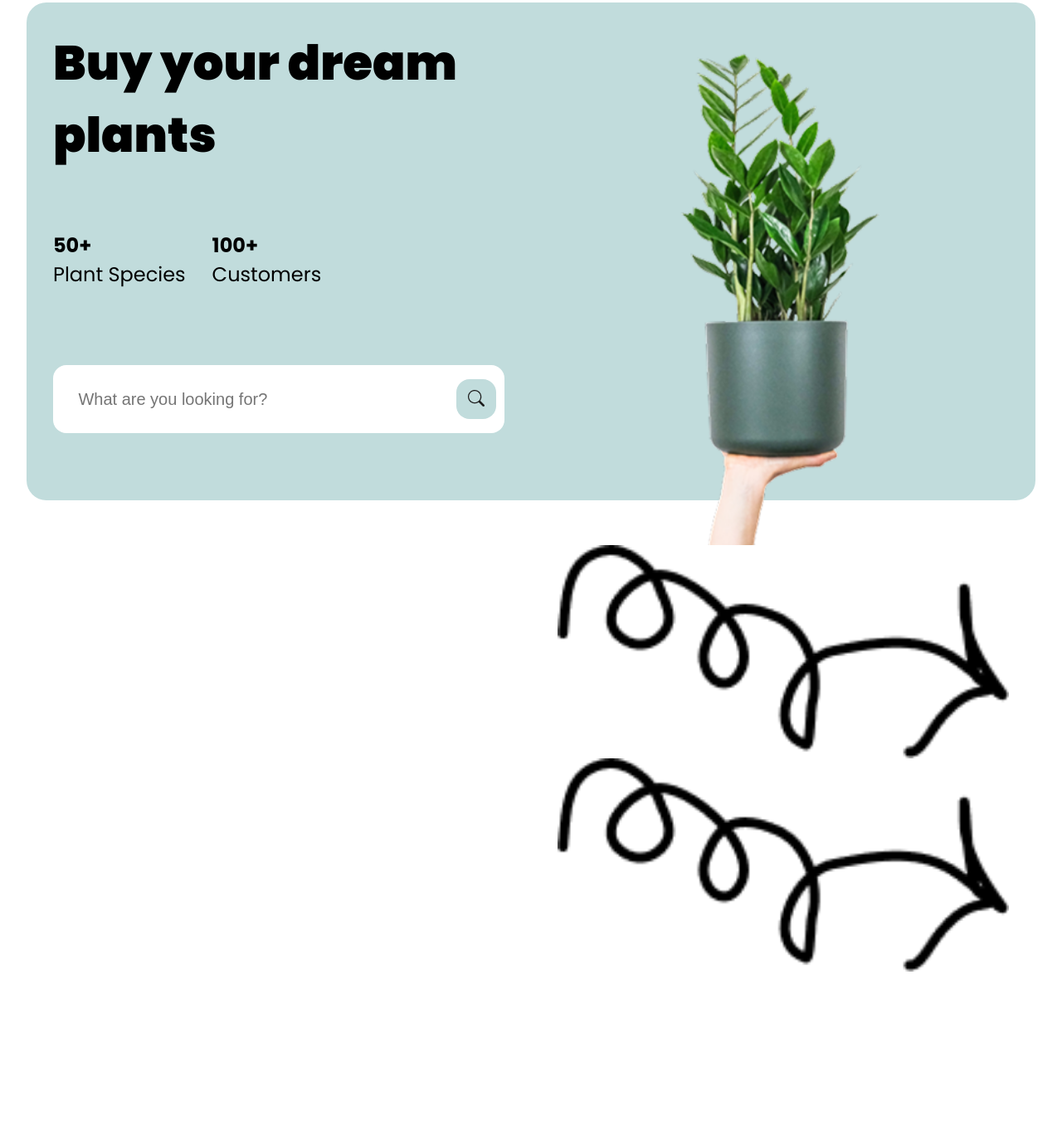
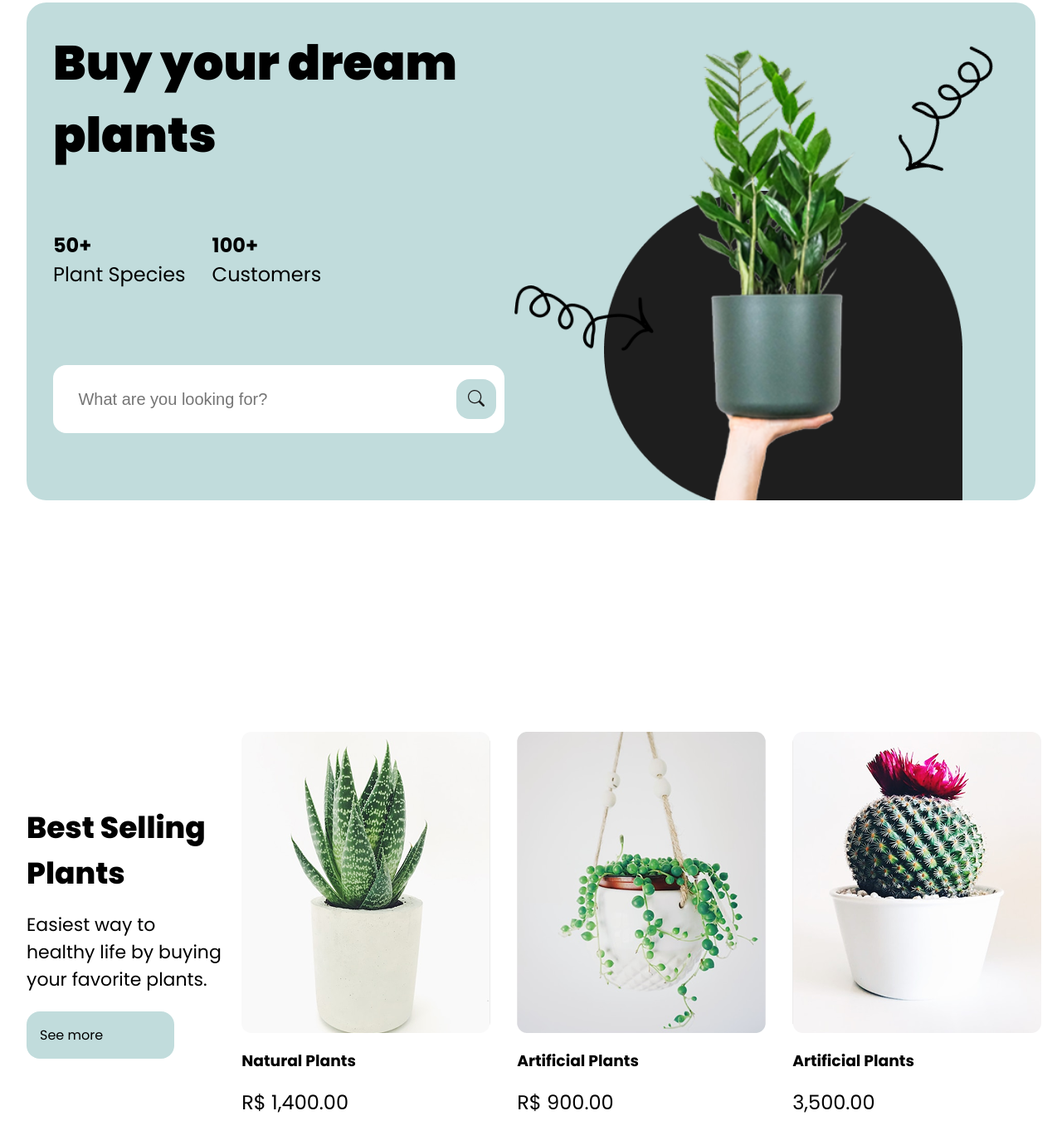
Before and after one commit to Gianyer-dev/plant-shop, a plain HTML site: page index.html in a window 1280 px wide. Shown: the part 102-1482 px from the top of the page at 83% size. Drawn offline with Linux system fonts and the light colour scheme.

Commit message:
Add files via upload

```diff
--- a/index.html
+++ b/index.html
@@ -3,7 +3,7 @@
 <head>
     <meta charset="UTF-8">
     <meta name="viewport" content="width=device-width, initial-scale=1.0">
-    <title>Document</title>
+    <title>Greemind</title>
     <link rel="stylesheet" href="style.css">
 </head>
 <body>
@@ -45,14 +45,42 @@
                     </div>
                     </div>
                 <div class="right">
-                    <img src="./assets/planta-header.png">
-                    <img src="./assets/Vector.png">
-                    <img src="./assets/Vector.png">
+                    <div class="header__img">
+                        <img src="./assets/plant-fundo.png" class="header__plant-fundo">
+                        <img src="./assets/planta-header.png" class="header__plant">
+                        <img src="./assets/Vector.png" class="header__vector vector__1">
+                        <img src="./assets/Vector.png" class="header__vector vector__2">
+                    </div>
                 </div>
             </div>
         </header>
     </div>
-    <div></div>
+    <div>
+        <div class="section">
+            <div class="text">
+                <h2>Best Selling Plants</h2>
+                <p>Easiest way to healthy life by buying your favorite plants.</p>
+                <a class="butao" href="#">See more</a>
+            </div>
+            <div class="gallery">
+                <div class="image">
+                    <img src="./assets/Natural Plants.png" alt="">
+                    <h3>Natural Plants</h3>
+                    <p>R$ 1,400.00</p>
+                </div>
+                <div class="image">
+                    <img src="./assets/Artificial plants 1.png" alt="">
+                    <h3>Artificial Plants</h3>
+                    <p>R$ 900.00</p>
+                </div>
+                <div class="image">
+                    <img src="./assets/Artificial plants 2.png" alt="">
+                    <h3>Artificial Plants</h3>
+                    <p> 3,500.00</p>
+                </div>
+            </div>
+        </div>
+    </div>
     <div></div>
     <div></div>
     <footer></footer>
--- a/style.css
+++ b/style.css
@@ -1,6 +1,7 @@
 @import url('https://fonts.googleapis.com/css2?family=Poppins:ital,wght@0,100;0,200;0,300;0,400;0,500;0,600;0,700;0,800;0,900;1,100;1,200;1,300;1,400;1,500;1,600;1,700;1,800;1,900&display=swap');
 @import url('styles/navbar.css');
 @import url('styles/header.css');
+@import url('styles/section.css');
 
 :root {
     --fundo-header: #C1DCDC;
--- a/styles/header.css
+++ b/styles/header.css
@@ -1,7 +1,9 @@
 .header {
     margin: 2em 0;
-    height: 100%;
+    height: 75%;
     width: 100%;
+    animation: fadeHeader linear;
+    animation-timeline: scroll(y);
 }
 
 .header__fundo {
@@ -9,7 +11,7 @@
     background-color: var(--fundo-header);
     border-radius: 24px;
     width: 100%;
-    height: 75%;
+    height: 100%;
     display: flex;
 }
 
@@ -87,3 +89,48 @@
     border-radius: 16px;
 
 }
+
+.header__img {
+    display: flex;
+    flex-direction: column;
+    justify-content: center;
+    align-items: center;
+    height: 100%;
+    position: relative;
+}
+
+.header__plant {
+    height: 100%;
+    position: absolute;
+}
+
+.header__plant-fundo {
+    width: 90%;
+    position: absolute;
+    bottom: 0;
+}
+
+.header__vector {
+    width: 35%;
+    position: relative;
+}
+
+.vector__1 {
+    opacity: 1;
+    top: 20%;
+    right: 50%;
+}
+
+.vector__2 {
+    right: -40%;
+    top: -35%;
+    transform: rotate(110deg);
+}
+
+@keyframes fadeHeader {
+    from {
+        opacity: 1;
+    } 30% {
+        opacity: 0;
+    }
+}
--- /dev/null
+++ b/styles/section.css
@@ -0,0 +1,77 @@
+.section {
+    margin: 0;
+    width: 100%;
+    display: flex;
+    align-items: center;
+}
+
+.text {
+    width: 20%;
+    margin: 0;
+    display: flex;
+    flex-direction: column;
+    justify-content: center;
+    animation: slideLeft linear;
+    animation-timeline: view();
+}
+
+.text h2 {
+    font-size: 36px;
+    font-weight: 800;
+    margin: 0.5em 0;
+}
+
+.text p {
+    text-align: start;
+    font-size: 22px;
+    margin-bottom: 1em;
+}
+
+.text a {
+    text-decoration: none;
+    color: black;
+    background-color: var(--fundo-header);
+    border-radius: 1em;
+    padding: 1em;
+    width: 60%;
+}
+
+.gallery {
+    width: 80%;
+    margin: 0;
+    display: flex;
+    justify-content: space-between;
+    animation: slideRight linear;
+    animation-timeline: view();
+}
+
+.image {
+    margin: 0 1em;
+    display: flex;
+    flex-direction: column;
+    justify-content: center;
+}
+
+@keyframes slideLeft {
+    from {
+        transform: translateX(-100%);
+    } 45% {
+        transform: translateX(0);
+    } 55% {
+        opacity: 1;
+    } 95% {
+        opacity: 0;
+    }
+}
+
+@keyframes slideRight {
+    from {
+        transform: translateX(100%);
+    } 45% {
+        transform: translateX(0);
+    } 55% {
+        opacity: 1;
+    } 95% {
+        opacity: 0;
+    }
+}
```
Also changed, not shown: assets/Artificial plants 1.png (added), assets/Artificial plants 2.png (added), assets/Natural Plants.png (added), assets/plant-fundo.png (added).
